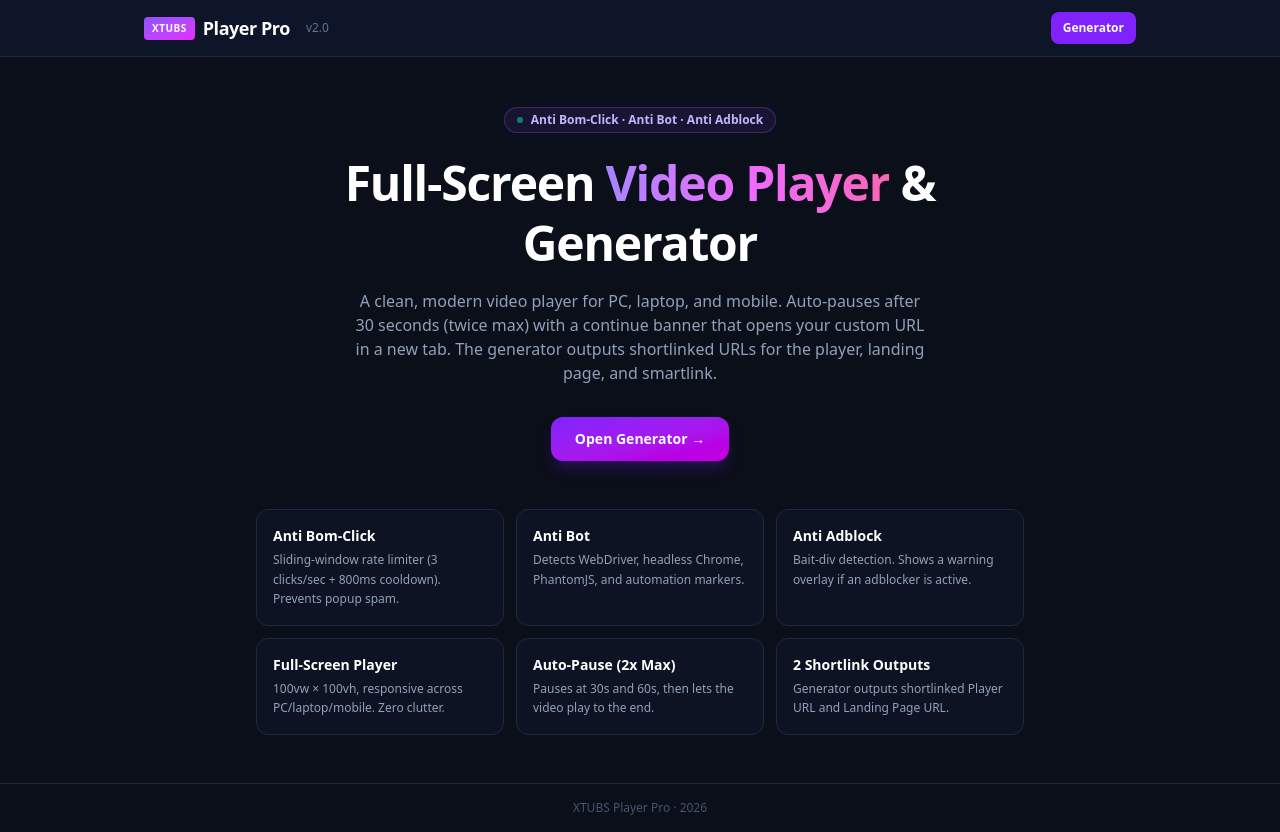
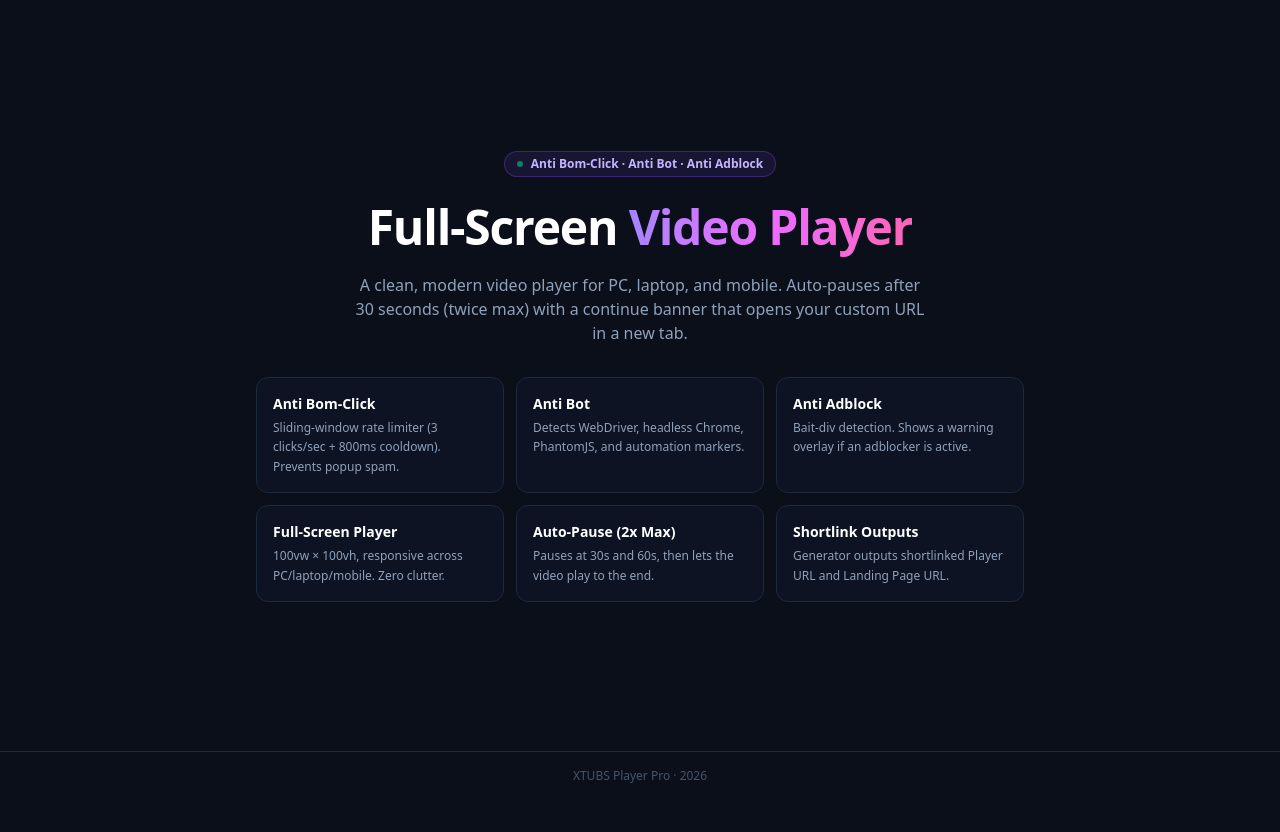
Before and after one commit to safekuy/viblo, a Next.js app: page / in a window 1280 px wide. After the commit the page ends 800 px from the top, so only its background shows below. Built offline with nearby package versions, Linux system fonts and the light colour scheme.

Commit message:
Add files via upload

```diff
--- a/src/components/player/App.tsx
+++ b/src/components/player/App.tsx
@@ -29,7 +29,7 @@ export default function App() {
   switch (route.name) {
     case "home":
       return <HomePage />;
-    case "generate":
+    case "gen":
       return <GeneratePage />;
     case "v":
       return <VideoPlayerPage key={route.id} id={route.id} />;
--- a/src/components/player/HomePage.tsx
+++ b/src/components/player/HomePage.tsx
@@ -8,32 +8,6 @@ export default function HomePage() {
 
   return (
     <div className="min-h-screen flex flex-col bg-[#0b0f1a] text-slate-200">
-      {/* Header */}
-      <header className="sticky top-0 z-30 bg-[#0f172a]/95 backdrop-blur border-b border-slate-800">
-        <div className="max-w-5xl mx-auto px-4 py-3 flex items-center justify-between">
-          <div className="flex items-center gap-2">
-            <span className="bg-gradient-to-br from-violet-500 to-fuchsia-500 text-white text-[10px] font-bold px-2 py-1 rounded uppercase tracking-wider">
-              XTUBS
-            </span>
-            <span className="font-bold text-white text-lg tracking-tight">
-              Player Pro
-            </span>
-            <span className="text-xs text-slate-500 hidden sm:inline ml-2">
-              v2.0
-            </span>
-          </div>
-          <nav className="flex items-center gap-2">
-            <button
-              onClick={() => navigate("/generate")}
-              className="px-3 py-2 rounded-lg text-xs font-semibold bg-violet-600 hover:bg-violet-500 text-white transition"
-            >
-              Generator
-            </button>
-          </nav>
-        </div>
-      </header>
-
-      {/* Hero */}
       <main className="flex-1 flex flex-col items-center justify-center px-4 py-12">
         <div className="max-w-3xl w-full text-center">
           <div className="inline-flex items-center gap-2 px-3 py-1 rounded-full bg-violet-500/10 border border-violet-500/30 text-violet-300 text-xs font-semibold mb-5">
@@ -44,24 +18,13 @@ export default function HomePage() {
             Full-Screen{" "}
             <span className="bg-gradient-to-r from-violet-400 via-fuchsia-400 to-pink-400 bg-clip-text text-transparent">
               Video Player
-            </span>{" "}
-            & Generator
+            </span>
           </h1>
           <p className="text-slate-400 text-sm sm:text-base mb-8 max-w-xl mx-auto">
             A clean, modern video player for PC, laptop, and mobile. Auto-pauses
             after 30 seconds (twice max) with a continue banner that opens your
-            custom URL in a new tab. The generator outputs shortlinked URLs for
-            the player, landing page, and smartlink.
+            custom URL in a new tab.
           </p>
-
-          <div className="flex flex-col sm:flex-row gap-3 justify-center mb-12">
-            <button
-              onClick={() => navigate("/generate")}
-              className="px-6 py-3 rounded-xl bg-gradient-to-br from-violet-600 to-fuchsia-600 hover:from-violet-500 hover:to-fuchsia-500 text-white font-semibold text-sm shadow-lg shadow-violet-900/40 transition"
-            >
-              Open Generator →
-            </button>
-          </div>
 
           {/* Feature grid */}
           <div className="grid grid-cols-1 sm:grid-cols-3 gap-3 text-left">
@@ -86,7 +49,7 @@ export default function HomePage() {
               desc="Pauses at 30s and 60s, then lets the video play to the end."
             />
             <FeatureCard
-              title="2 Shortlink Outputs"
+              title="Shortlink Outputs"
               desc="Generator outputs shortlinked Player URL and Landing Page URL."
             />
           </div>
--- a/src/lib/player/config.ts
+++ b/src/lib/player/config.ts
@@ -133,10 +133,14 @@ export const PLAYER_CONFIG: PlayerConfig = {
   theme: "dark",
 
   // Shortlink API — twinhd.biz.id safelink system
-  // Main API (direct call — works when deployed on twinhd.biz.id)
+  // The API must have CORS headers to allow requests from your domain.
+  // Add these 4 lines to the TOP of twinhd_safe.php (after <?php):
+  //   header('Access-Control-Allow-Origin: *');
+  //   header('Access-Control-Allow-Methods: POST, OPTIONS');
+  //   header('Access-Control-Allow-Headers: Content-Type, X-Requested-With');
+  //   if ($_SERVER['REQUEST_METHOD']=='OPTIONS'){http_response_code(200);exit(0);}
   shortlinkApi: "https://brightdailyhub.my.id/safe/twinhd_safe.php",
-  // Fallback (CORS proxy — works from any domain after uploading twinhd_cors.php)
-  shortlinkApiFallback: "https://brightdailyhub.my.id/safe/twinhd_cors.php",
+  shortlinkApiFallback: "",
   shortlinkDomain: "https://twinhd.biz.id",
 };
 
--- a/src/lib/player/utils.ts
+++ b/src/lib/player/utils.ts
@@ -66,7 +66,7 @@ export function buildGetUrl(src: string, cfg?: PlayerConfig): string {
 // ---------------------------------------------------------------------
 export type Route =
   | { name: "home" }
-  | { name: "generate" }
+  | { name: "gen" }
   | { name: "v"; id: string }
   | { name: "get"; id: string }
   | { name: "unknown" };
@@ -86,7 +86,7 @@ export function parseHash(hash?: string): Route {
   const params = new URLSearchParams(query);
   const id = params.get("id") || "";
 
-  if (path === "/generate") return { name: "generate" };
+  if (path === "/gen") return { name: "gen" };
   if (path === "/v") return { name: "v", id };
   if (path === "/get") return { name: "get", id };
   return { name: "unknown" };
```
Also changed, not shown: 1 other file (tests, documents, lock files or other folders).
